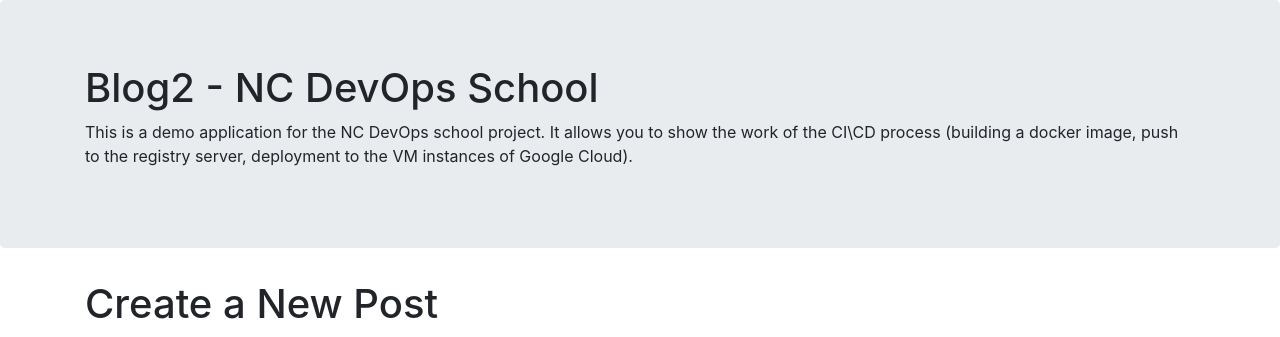
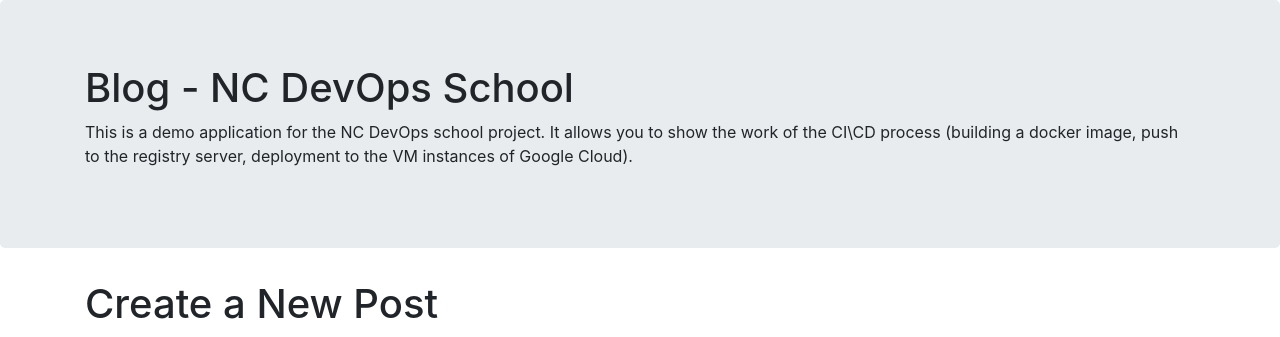
Before and after one commit to neizmirasego/ncdevopsschool22, a Flask app: page /create in a window 1280 px wide. Shown: the part 56-393 px from the top of the page. Run offline with Flask 2, Linux system fonts and the light colour scheme; some libraries are stand-ins or nearby versions.

Commit message:
Update base.html

```diff
--- a/flask_webapp/templates/base.html
+++ b/flask_webapp/templates/base.html
@@ -29,7 +29,7 @@
       </nav>
         <div class="jumbotron">
         <div class="container">
-      <h1 class="display-5">Blog2 - NC DevOps School </h1>
+      <h1 class="display-5">Blog - NC DevOps School </h1>
       <p>This is a demo application for the NC DevOps school project. It allows you to show the work of the CI\CD process (building a docker image, push to the registry server, deployment to the VM instances of Google Cloud).</p>
   </div>
   </div>
```
